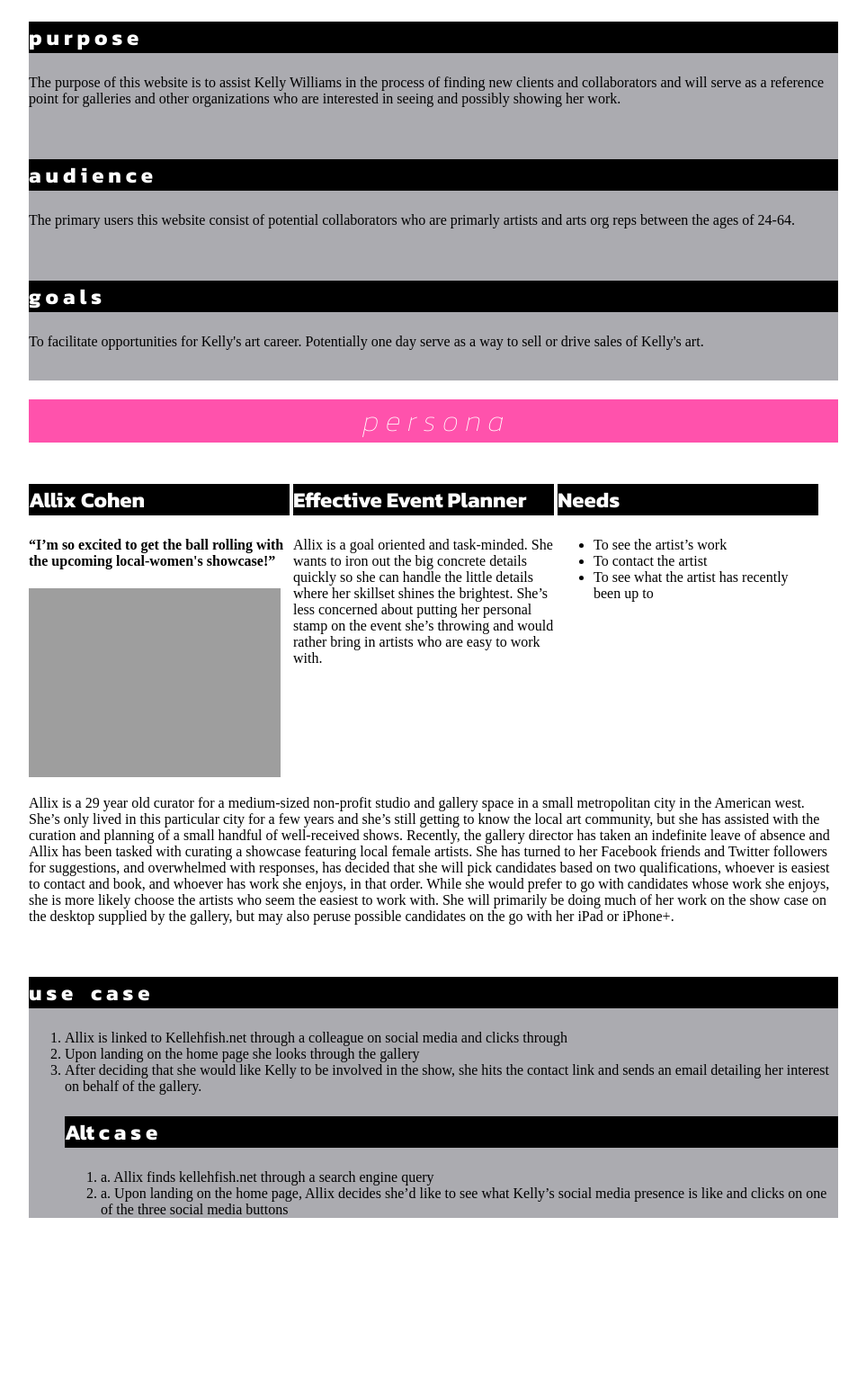
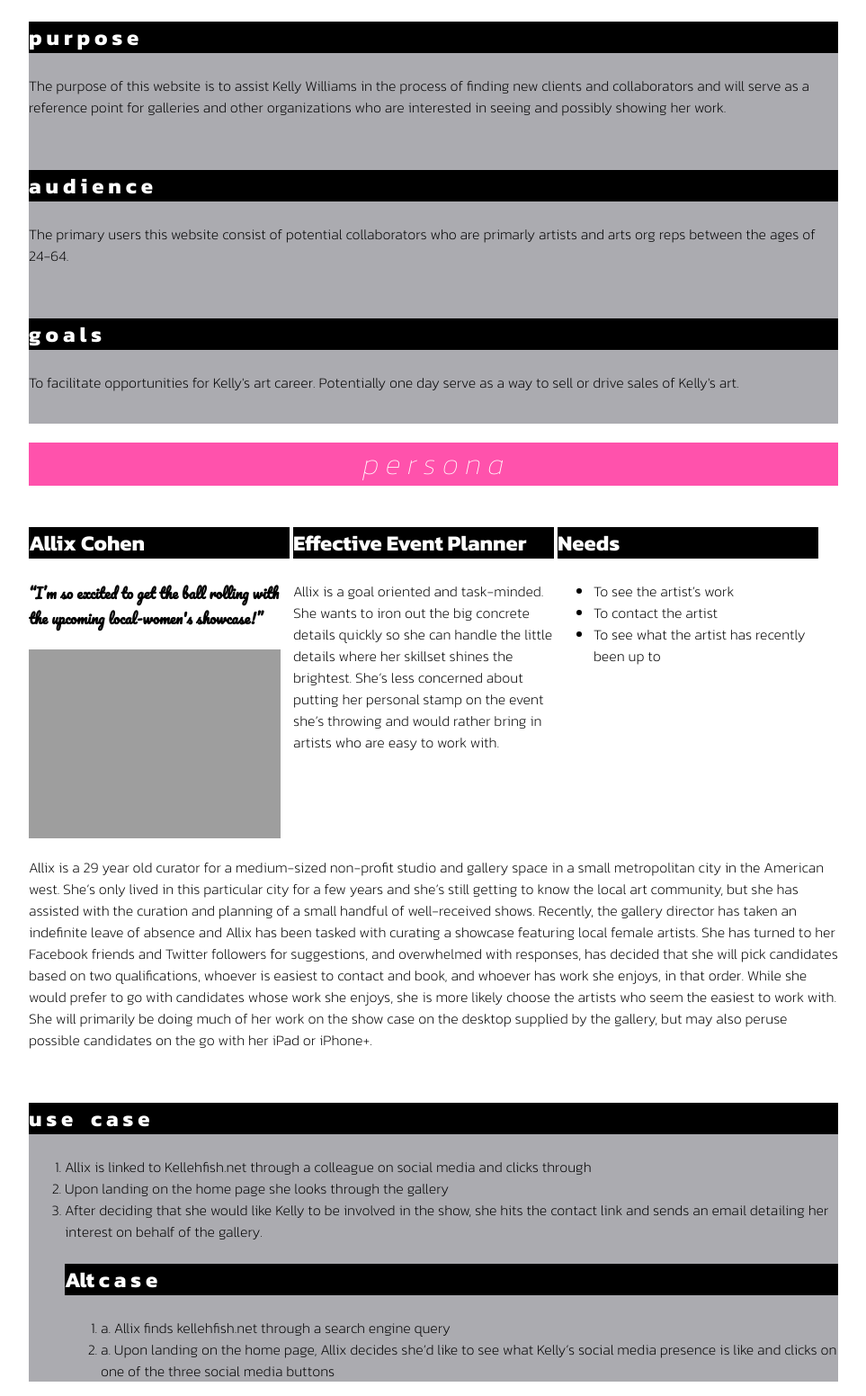
Before and after one commit to zleyba/kellehfish, a PHP site: page /public_html/documentation/milestone-1.php in a window 1280 px wide. Shown: the part 205-1757 px from the top of the page at 90% size, without its empty margins (158-1121 px from the left). Before the commit the page ends 1559 px from the top, so only its background shows below. Run offline with PHP 8.4, Linux system fonts and the light colour scheme; grey boxes are pictures that could not be loaded.

Commit message:
little touch-ups to style sheet

```diff
--- a/css/style.css
+++ b/css/style.css
@@ -5,6 +5,24 @@ html {
 header {
 	background-color: #ff52ac;
 	text-align: right;
+}
+
+p {
+	font-size: 1em;
+	font-family: "Kanit", sans-serif;
+	font-weight: 200;
+}
+
+ol {
+	font-size: 1em;
+	font-family: "Kanit", sans-serif;
+	font-weight: 200;
+}
+
+ul {
+	font-size: 1em;
+	font-family: "Kanit", sans-serif;
+	font-weight: 200;
 }
 
 h1 {
@@ -29,6 +47,11 @@ h3 {
 	font-family: "Kanit", sans-serif;
 	color: white;
 	background-color: black;
+}
+
+h4 {
+	font-size: 1em;
+	font-family: "Pacifico", serif;
 }
 
 .content {
--- a/public_html/documentation/milestone-1.php
+++ b/public_html/documentation/milestone-1.php
@@ -3,8 +3,10 @@
 	<head>
 		<meta charset="UTF-8">
 
-		<link href='https://fonts.googleapis.com/css?family=Kanit:400,500italic,100italic,700' rel='stylesheet' type='text/css'>
+		<link href='https://fonts.googleapis.com/css?family=Kanit:400,500italic,100italic,200,700' rel='stylesheet' type='text/css'>
+		<link href='https://fonts.googleapis.com/css?family=Pacifico' rel='stylesheet' type='text/css'>
 		<link type="text/css" href="https://bootcamp-coders.cnm.edu/~zleyba/kellehfish/css/style.css" rel="stylesheet" />
+
 		<title>Kellehfish Milestone 1</title>
 	</head>
 	<body>
@@ -44,7 +46,7 @@
 			<div class="profile">
 				<h3>Allix Cohen</h3>
 				<h4>“I’m so excited to get the ball rolling with the upcoming local-women's showcase!”</h4>
-				<img src="https://bootcamp-coders.cnm.edu/~zleyba/kellehfish/img/allix.jpg">
+				<img src="https://bootcamp-coders.cnm.edu/~zleyba/kellehfish/img/allix.jpg" alt="Allix Cohen">
 			</div>
 
 			<div class="descript">
```
